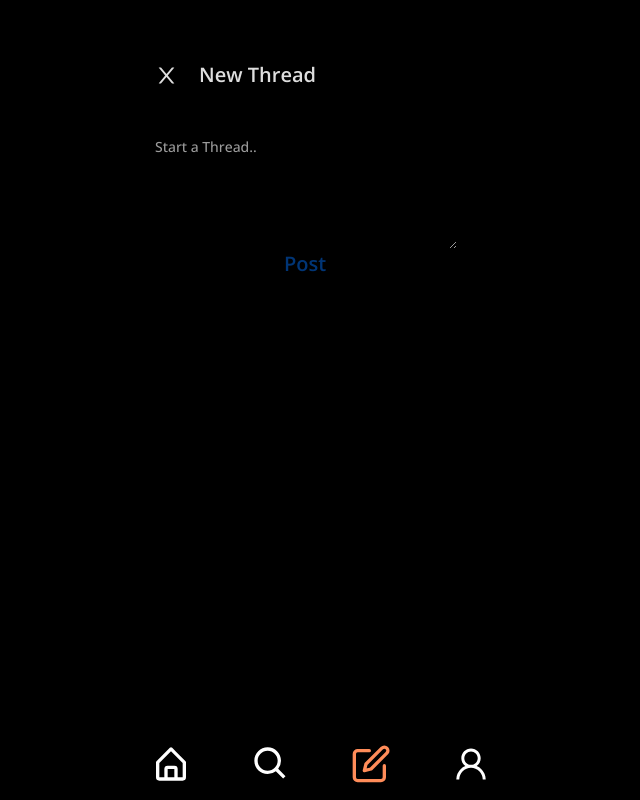
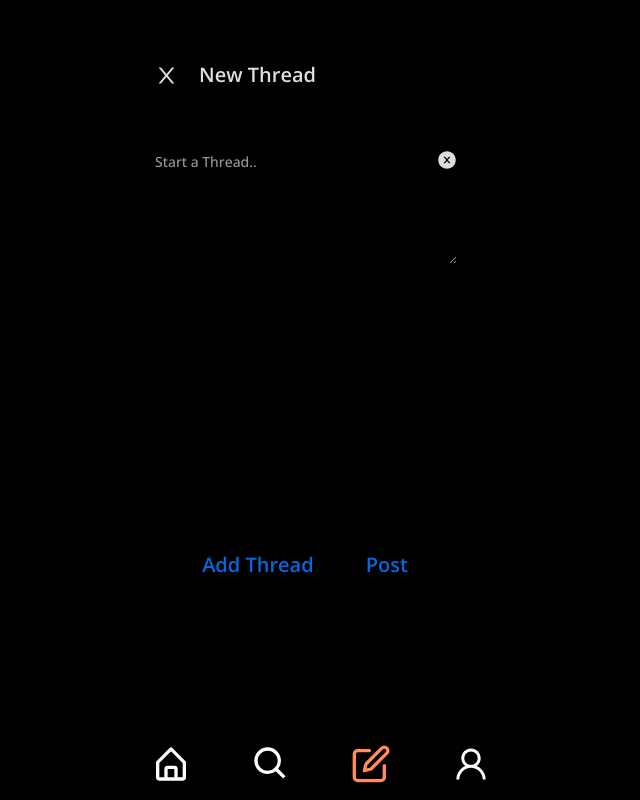
Before and after one commit to nishant-666/Threads-clone-React-Firebase, a React (Vite) app: page /create-thread in a window 1280 px wide. Shown: the whole page, without its empty margins (335-975 px from the left). Built offline with nearby package versions, Linux system fonts and the light colour scheme; no server answers; the database is empty; a web font is replaced by a local one.

Commit message:
Multiple Threads

```diff
--- a/src/Components/BottomBar.jsx
+++ b/src/Components/BottomBar.jsx
@@ -9,7 +9,6 @@ export default function BottomBar() {
   let location = useLocation();
 
   return (
-    <div className="bottom-container">
     <div className="bottom-bar">
       <BiHomeAlt
         size={40}
@@ -37,6 +36,5 @@ export default function BottomBar() {
         onClick={() => navigate("/profile")}
       />
     </div>
-    </div>
   );
 }
--- a/src/Components/SingleThread.jsx
+++ b/src/Components/SingleThread.jsx
@@ -1,16 +1,23 @@
 import React from "react";
 import { AiOutlineHeart, AiOutlineComment } from "react-icons/ai";
+
 import { formatTime } from "../Helpers/formatTime";
 
 export default function SingleThread({ thread }) {
   return (
+    <>
       <div className="thread-card">
         <div className="flex JC-SB">
+          <div className="vertical-line"></div>
           <p className="name">{thread.name}</p>
 
           <p className="timestamp">{formatTime(thread.timestamp)}</p>
         </div>
-      <p className="description">{thread.threadData}</p>
+        <div className="description">
+          {thread.threadData.map((thread) => (
+            <p>{thread}</p>
+          ))}
+        </div>
 
         {/* <p className="hashtags">#hashtags</p> */}
 
@@ -21,5 +28,6 @@ export default function SingleThread({ thread }) {
 
         <p className="likes-count">No. of Likes</p>
       </div>
+    </>
   );
 }
--- a/src/Components/Threads.jsx
+++ b/src/Components/Threads.jsx
@@ -4,6 +4,7 @@ import { getAuth, onAuthStateChanged } from "firebase/auth";
 import { FirestoreContext } from "../Contexts/FirestoreContext";
 import SingleThread from "./SingleThread";
 import ThreadIcon from "../assets/Threads.png";
+import { Divider } from "antd";
 
 export default function Threads() {
   let { threads } = useContext(FirestoreContext);
@@ -25,7 +26,10 @@ export default function Threads() {
       </div>
       <div className="single-threads">
         {threads.map((thread) => (
-          <SingleThread thread={thread} />
+          <>
+            <SingleThread thread={thread} />
+            <Divider className="divider" />
+          </>
         ))}
       </div>
     </div>
--- a/src/Layouts/CreateThreadLayout.jsx
+++ b/src/Layouts/CreateThreadLayout.jsx
@@ -6,9 +6,7 @@ export default function CreateThreadLayout() {
   return (
     <div>
       <CreateThread />
-      <div className="bottom-container">
-        <BottomBar />
-      </div>
+      <BottomBar />
     </div>
   );
 }
--- a/src/Pages/CreateThread.jsx
+++ b/src/Pages/CreateThread.jsx
@@ -1,23 +1,44 @@
 import React, { useState } from "react";
-import { AiOutlineClose } from "react-icons/ai";
+import { AiOutlineClose, AiFillCloseCircle } from "react-icons/ai";
 import { useNavigate } from "react-router-dom";
 import { createThread } from "../API/Firestore";
 
 export default function CreateThread() {
   let userName = localStorage.getItem("username");
   let userEmail = localStorage.getItem("userEmail");
-  const [threadData, setThreadData] = useState("");
+  const [threadData, setThreadData] = useState([
+    {
+      thread: "",
+      placeholder: "Start a Thread..",
+    },
+  ]);
   let navigate = useNavigate();
 
-  const getThreadData = (value) => {
-    setThreadData(value);
+  const getThreadData = (event, index) => {
+    let data = [...threadData];
+
+    data[index][event.target.name] = event.target.value;
+
+    setThreadData(data);
+  };
+
+  const addThread = () => {
+    let thread = { thread: "", placeholder: "Add a Thread.." };
+
+    setThreadData([...threadData, thread]);
+  };
+
+  const deleteThread = (index) => {
+    let data = [...threadData];
+    data.splice(index, 1);
+    setThreadData(data);
   };
 
   const postThread = async () => {
     let payload = {
       name: userName,
       email: userEmail,
-      threadData: threadData,
+      threadData: threadData.map((item) => item.thread),
     };
 
     await createThread(payload);
@@ -37,16 +58,31 @@ export default function CreateThread() {
       </div>
 
       <p className="current-user">{userName}</p>
+      <div className="threads-area">
+        {threadData.map((item, index) => (
+          <div key={index}>
+            <textarea
+              placeholder={item.placeholder}
+              className="thread-body"
+              name="thread"
+              rows={5}
+              cols={50}
+              value={item.thread}
+              onChange={(event) => getThreadData(event, index)}
+            ></textarea>
 
-      <textarea
-        placeholder="Start a Thread.."
-        className="thread-body"
-        rows={5}
-        cols={50}
-        onChange={(event) => getThreadData(event.target.value)}
-      ></textarea>
-
+            <AiFillCloseCircle
+              onClick={() => deleteThread(index)}
+              size={20}
+              className="delete-thread"
+            />
+          </div>
+        ))}
+      </div>
       <div className="post-btn-container">
+        <button className="post-thread" onClick={addThread}>
+          Add Thread
+        </button>
         <button
           onClick={postThread}
           className={`${
--- a/src/Sass/CreateThread.scss
+++ b/src/Sass/CreateThread.scss
@@ -15,7 +15,6 @@
     border: none;
     outline: none;
     font-family: "Open Sans", sans-serif;
-    margin-top: -15px;
     width: 300px;
     font-size: 16px;
 
@@ -55,3 +54,26 @@
   color: #003576 !important;
   cursor: not-allowed !important;
 }
+
+.post-btn-container {
+  display: flex;
+  gap: 40px;
+}
+
+.delete-thread {
+  position: absolute;
+  right: 0;
+  cursor: pointer;
+}
+
+.threads-area {
+  position: relative;
+  height: 50vh;
+  overflow-y: scroll;
+  -ms-overflow-style: none;
+  scrollbar-width: none;
+}
+
+.threads-area::-webkit-scrollbar {
+  display: none;
+}
--- a/src/Sass/Threads.scss
+++ b/src/Sass/Threads.scss
@@ -13,7 +13,7 @@
 }
 
 .thread-card {
-  height: 30vh;
+  height: 40vh;
 
   .name,
   .timestamp {
@@ -23,7 +23,16 @@
 
   .description {
     margin-top: -10px;
+    margin-left: 30px;
     font-family: "Victor Mono", monospace;
+  }
+
+  .vertical-line {
+    border-left: 3px solid rgb(124, 121, 121);
+    height: 10px;
+    min-height: 10vh;
+    margin-left: -15px;
+    position: absolute;
   }
 
   .action-btns {
--- a/src/index.scss
+++ b/src/index.scss
@@ -53,3 +53,7 @@ body {
   font-family: "Open Sans", sans-serif;
   cursor: pointer;
 }
+
+.divider {
+  background-color: rgb(86, 86, 86);
+}
```
Lines whose indentation alone changed are shown as unchanged.
